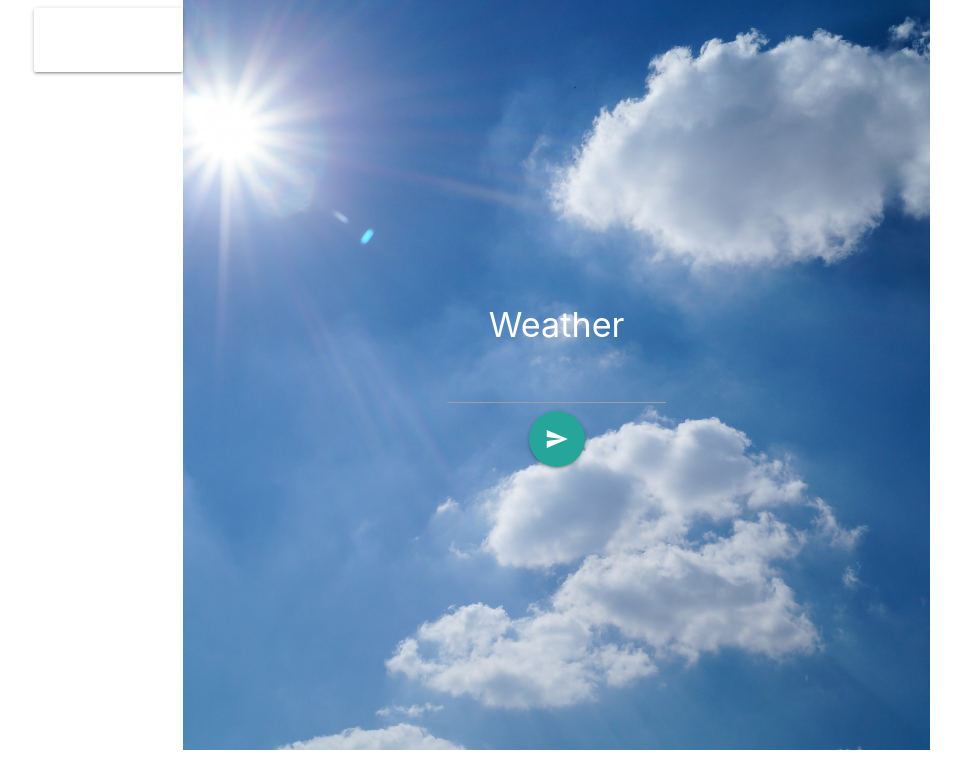
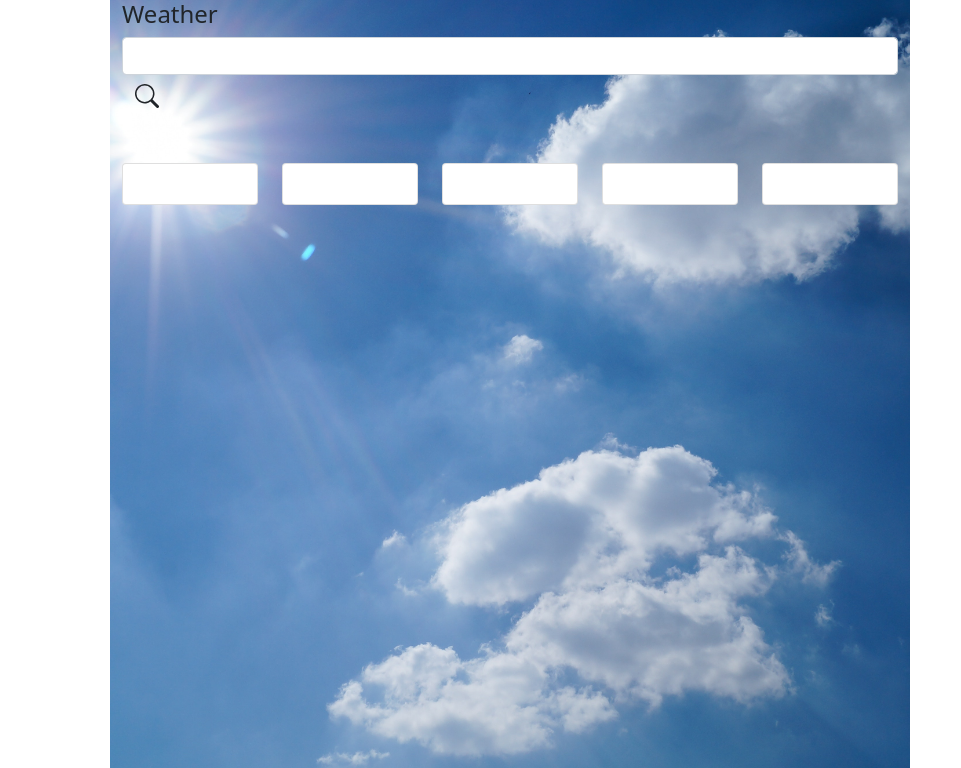
Before and after one commit to MIllhouse36/weatherDashboard, a website: page public/index.html in a window 1280 px wide. Shown: the top 768 px of the page, without its empty margins (158-1119 px from the left). Drawn offline with nearby package versions, Linux system fonts and the light colour scheme.

Commit message:
crisis averted

```diff
--- a/assets/style.css
+++ b/public/assets/style.css
@@ -1,6 +1,5 @@
 .opener {
-  background-image: url("images/sky-sunny-clouds-cloudy-3768.jpg");
-
+  background-image: url("sunny.jpg");
   height: 50rem;
   width: 50rem;
   background-repeat: no-repeat;
--- a/public/index.html
+++ b/public/index.html
@@ -3,62 +3,60 @@
 
 <head>
   <meta charset="UTF-8">
-  <meta name="viewport" content="width=device-width, initial-scale=1.0" />
-  <!--Import Google Icon Font-->
-  <link href="https://fonts.googleapis.com/icon?family=Material+Icons" rel="stylesheet">
-  <!--Import materialize.css-->
-  <link rel="stylesheet" href="https://cdnjs.cloudflare.com/ajax/libs/materialize/1.0.0/css/materialize.min.css">
-  <!--Let browser know website is optimized for mobile-->
-  <link rel="stylesheet" href="../assets/style.css">
+   <meta name="viewport" content="width=device-width, initial-scale=1">
+  <!-- <link href="https://fonts.googleapis.com/icon?family=Material+Icons" rel="stylesheet"> -->
+  <link href="https://cdn.jsdelivr.net/npm/bootstrap@5.0.1/dist/css/bootstrap.min.css" rel="stylesheet" integrity="sha384-+0n0xVW2eSR5OomGNYDnhzAbDsOXxcvSN1TPprVMTNDbiYZCxYbOOl7+AMvyTG2x" crossorigin="anonymous">
+  <link rel="stylesheet"  href="./assets/style.css">
   <title>Weather app</title>
 </head>
 
 <body>
   <div class="container">
 
-    <div class="row">
-      <div class="card col l2 s12 m4 offset-m4 center-align">
+    <div class="row mx-auto">
+
+      <div class="col-2">
         <div class="card-content ">
           <h5 id="history-card">History</h5>
         </div>
       </div>
 
-      <form id="form" class="col l10 s12 m12 opener valign-wrapper center-align white-text">
-        <div class="col s4 offset-s4 l4 offset-l4 m6 offset-m3 input-field">
+      <form id="form" class=" opener col-8 text-dark my-auto ">
           <h4>Weather</h4>
-          <input class="center-align" id="textarea" type="text">
-          <button id="submit" class="btn-floating btn-large" type="submit">
-            <i class="material-icons">send</i>
+          <input class="form-control col" id="textarea" type="text">
+          <button id="submit" class=" text-dark btn" type="submit">
+            <svg xmlns="http://www.w3.org/2000/svg" width="1.5rem" height="1.5rem" fill="currentColor" class="bi bi-search" viewBox="0 0 16 16">
+              <path d="M11.742 10.344a6.5 6.5 0 1 0-1.397 1.398h-.001c.03.04.062.078.098.115l3.85 3.85a1 1 0 0 0 1.415-1.414l-3.85-3.85a1.007 1.007 0 0 0-.115-.1zM12 6.5a5.5 5.5 0 1 1-11 0 5.5 5.5 0 0 1 11 0z"/>
+            </svg>
           </button>
-        </div>
+
+          <div class="">
+            <h4 id="currentCity"></h4>
+            <img id="currentIcon">
+            <p id="currentDate"></p>
+          <p id="currentTemp"></p>
+          <p id="currentHumi"></p>
+          <p id="currentWind"></p>
+          <p id="currentUv"></p>
+            <div>
       </form>
 
     </div>
 
 
-    <div class="row">
-      <div id="currentCard" class="col l10 s12 m12 opener valign-wrapper white-text center-align">
-        <div class="col s12 l4 offset-l4 m12  center-align">
-          <h4 id="currentCity"></h4>
-          <div>
-            <img id="currentIcon">
-          </div>
-          <p id="currentDate"></p>
-          <p id="currentTemp"></p>
-          <p id="currentHumi"></p>
-          <p id="currentWind"></p>
-          <p id="currentUv"></p>
+          <!-- <button id="clearbutton" class="btn " type="clear">
+            <svg xmlns="http://www.w3.org/2000/svg" width="2rem" height="2rem" fill="currentColor" class="bi bi-trash" viewBox="0 0 16 16">
+              <path d="M5.5 5.5A.5.5 0 0 1 6 6v6a.5.5 0 0 1-1 0V6a.5.5 0 0 1 .5-.5zm2.5 0a.5.5 0 0 1 .5.5v6a.5.5 0 0 1-1 0V6a.5.5 0 0 1 .5-.5zm3 .5a.5.5 0 0 0-1 0v6a.5.5 0 0 0 1 0V6z"/>
+              <path fill-rule="evenodd" d="M14.5 3a1 1 0 0 1-1 1H13v9a2 2 0 0 1-2 2H5a2 2 0 0 1-2-2V4h-.5a1 1 0 0 1-1-1V2a1 1 0 0 1 1-1H6a1 1 0 0 1 1-1h2a1 1 0 0 1 1 1h3.5a1 1 0 0 1 1 1v1zM4.118 4 4 4.059V13a1 1 0 0 0 1 1h6a1 1 0 0 0 1-1V4.059L11.882 4H4.118zM2.5 3V2h11v1h-11z"/>
+            </svg>
+          </button> -->
 
-          <button id="clear=button" class="btn-floating btn-large" type="clear">
-            <i class="material-icons">clear</i>
-          </button>
-        </div>
-      </div>
-    </div>
+
+
 
     <div class="row center-align">
 
-      <div id="forecast-1" class="col s6 offset-s3 m6 offset-m3 l2">
+      <div id="forecast-1" class="col">
         <div class="card">
           <div class="card-image">
             <img id="forecast-1-img" src="">
@@ -71,7 +69,7 @@
         </div>
       </div>
 
-      <div id="forecast-2" class="col s6 offset-s3 m6 offset-m3 l2">
+      <div id="forecast-2" class="col">
         <div class="card">
           <div class="card-image">
             <img id="forecast-2-img" src="">
@@ -84,7 +82,7 @@
         </div>
       </div>
 
-      <div id="forecast-3" class="col s6 offset-s3 m6 offset-m3 l2">
+      <div id="forecast-3" class="col">
         <div class="card">
           <div class="card-image">
             <img id="forecast-3-img" src="">
@@ -97,7 +95,7 @@
         </div>
       </div>
 
-      <div id="forecast-4" class="col s6 offset-s3 m6 offset-m3 l2">
+      <div id="forecast-4" class="col">
         <div class="card">
           <div class="card-image">
             <img id="forecast-4-img" src="">
@@ -110,7 +108,7 @@
         </div>
       </div>
 
-      <div id="forecast-5" class="col s6 offset-s3 m6 offset-m3 l2">
+      <div id="forecast-5" class="col">
         <div class="card">
           <div class="card-image">
             <img id="forecast-5-img" src="">
@@ -128,9 +126,10 @@
 
   </div>
   <!-- Compiled and minified JavaScript -->
-  <script src="https://cdnjs.cloudflare.com/ajax/libs/materialize/1.0.0/js/materialize.min.js"></script>
+  <!-- JavaScript Bundle with Popper -->
+<script src="https://cdn.jsdelivr.net/npm/bootstrap@5.0.1/dist/js/bootstrap.bundle.min.js" integrity="sha384-gtEjrD/SeCtmISkJkNUaaKMoLD0//ElJ19smozuHV6z3Iehds+3Ulb9Bn9Plx0x4" crossorigin="anonymous"></script>
   <script src="https://cdnjs.cloudflare.com/ajax/libs/jquery/3.2.1/jquery.min.js"></script>
-  <script type="text/javascript" src="../assets/script.js"></script>
+  <script type="text/javascript" src="./assets/script.js"></script>
 
 </body>
 
```
Also changed, not shown: package.json (+5 -2 lines), server.js (+8 -1 lines), public/1224283.jpg (added), public/assets/script.js (renamed from assets/script.js), public/assets/sunny.jpg (renamed from assets/images/sky-sunny-clouds-cloudy-3768.jpg), 1 other file.
